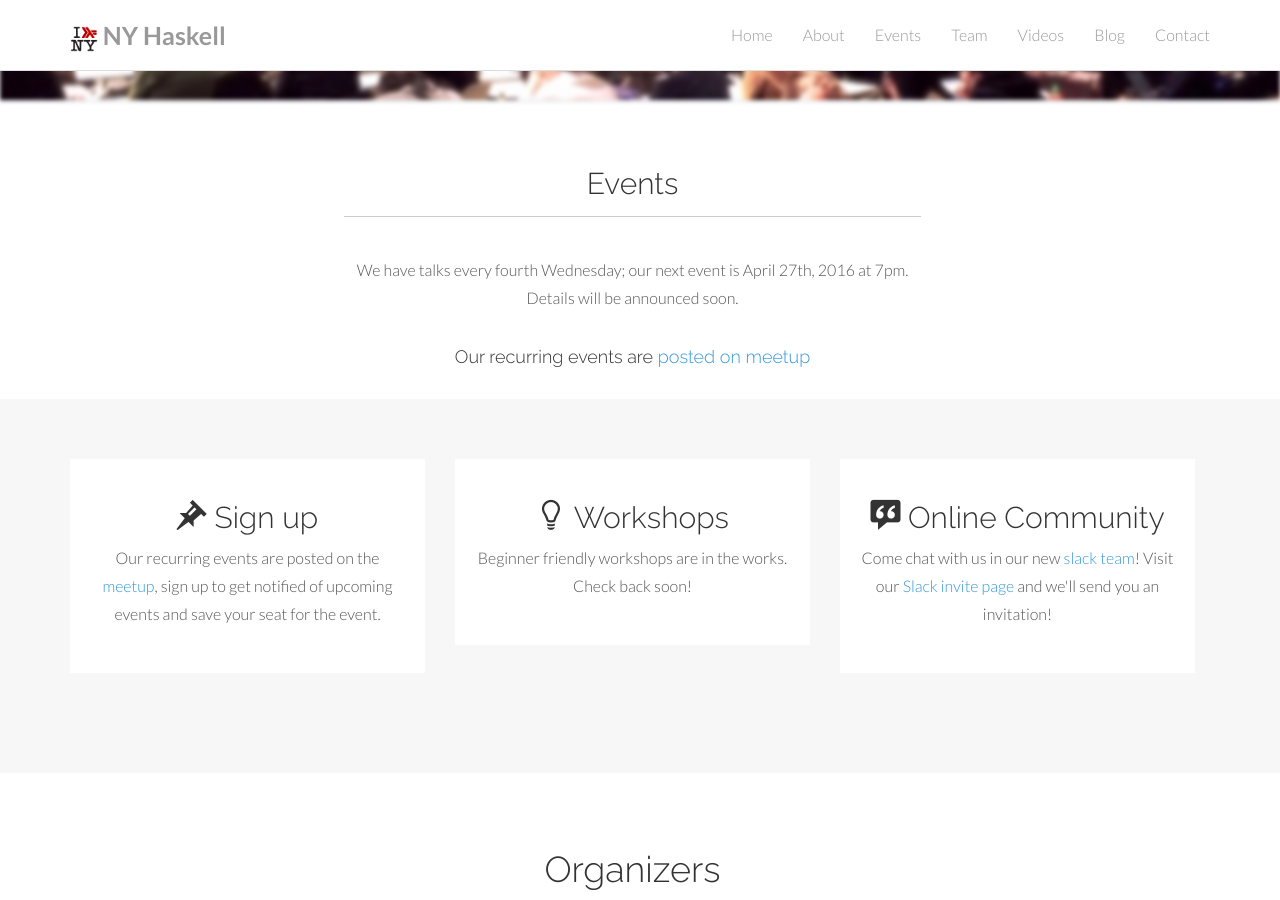
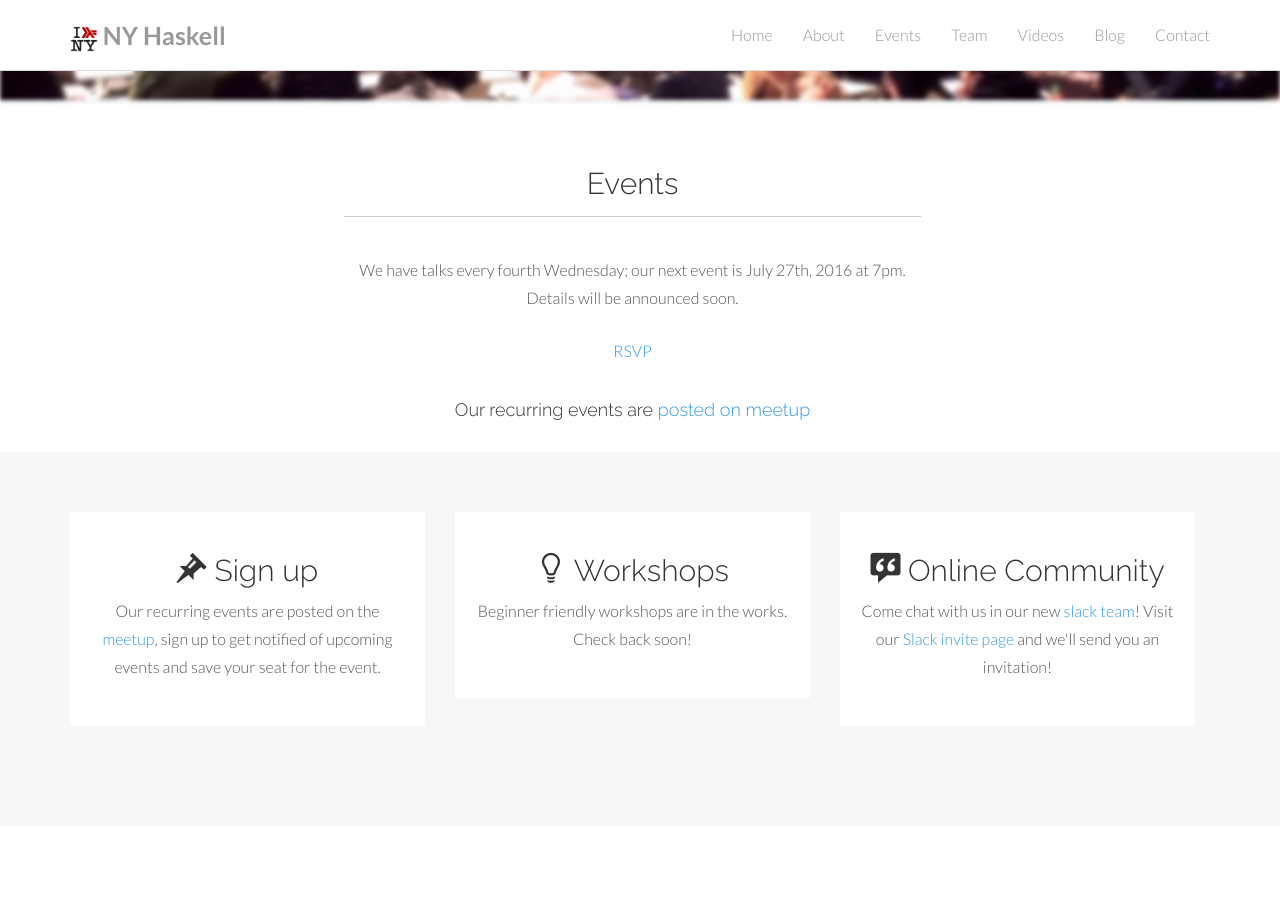
Before and after one commit to ny-haskell/ny-haskell.org, a Jekyll site: the page built from index.html, in a window 1280 px wide and 900 px high, scrolled down 1444 px. Built offline with Jekyll 4.4.1, drawn with Linux system fonts in a browser that asks for light colours; the list of posts is cut into pages by our own code.

Commit message:
update next event date

```diff
--- a/_includes/_events.html
+++ b/_includes/_events.html
@@ -8,9 +8,9 @@
     <br>
     <div class="col-lg-offset-2 col-lg-8 centered">
       <p>
-      We have talks every fourth Wednesday; our next event is April 27th, 2016 at 7pm. <br />Details will be announced soon.
+      We have talks every fourth Wednesday; our next event is July 27th, 2016 at 7pm. <br />Details will be announced soon.
       </p>
-      <!-- <p><a href="http://www.meetup.com/NY-Haskell/events/229615869/" data-event="229615869" class="mu-rsvp-btn">RSVP</a></p> -->
+      <p><a href="http://www.meetup.com/NY-Haskell/" class="mu-rsvp-btn">RSVP</a></p>
       <p></p>
       <p></p>
     </div><!-- col-lg -->
```
